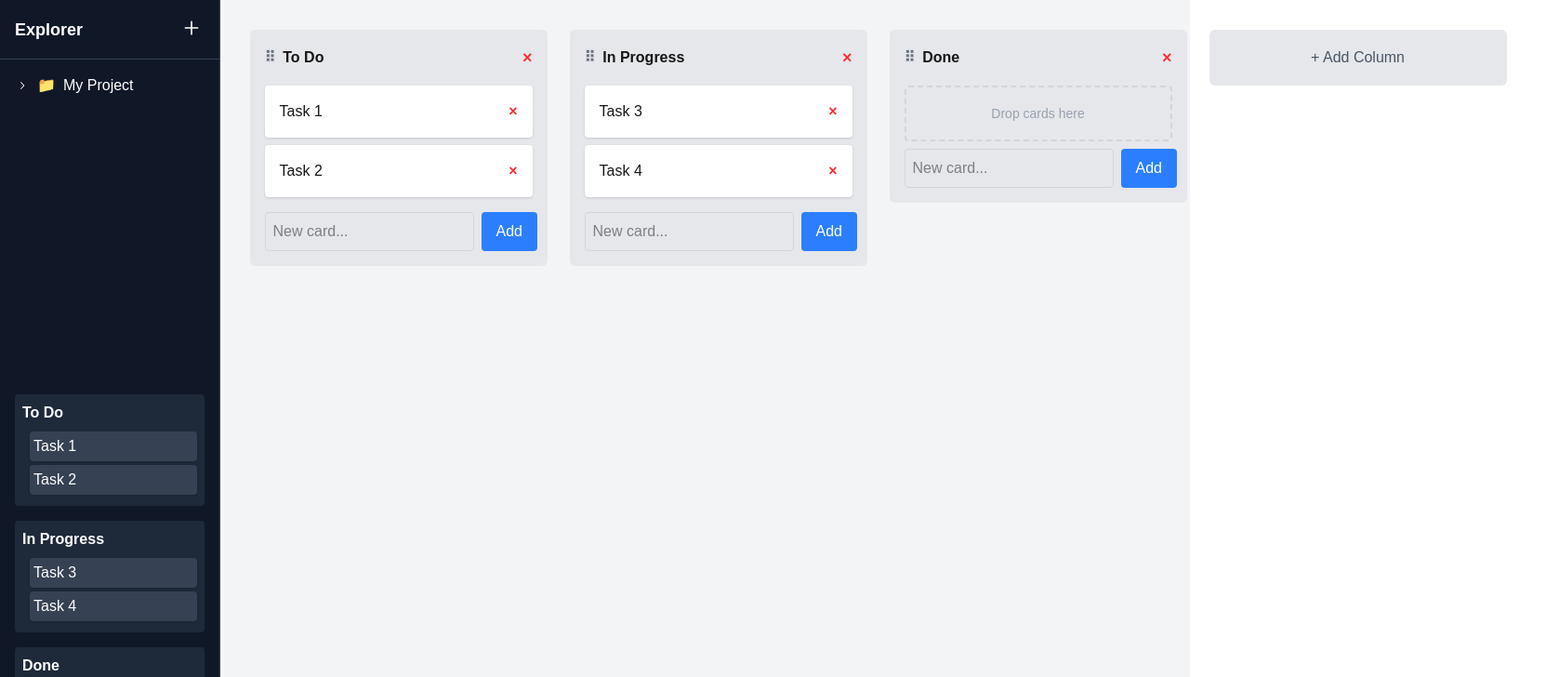
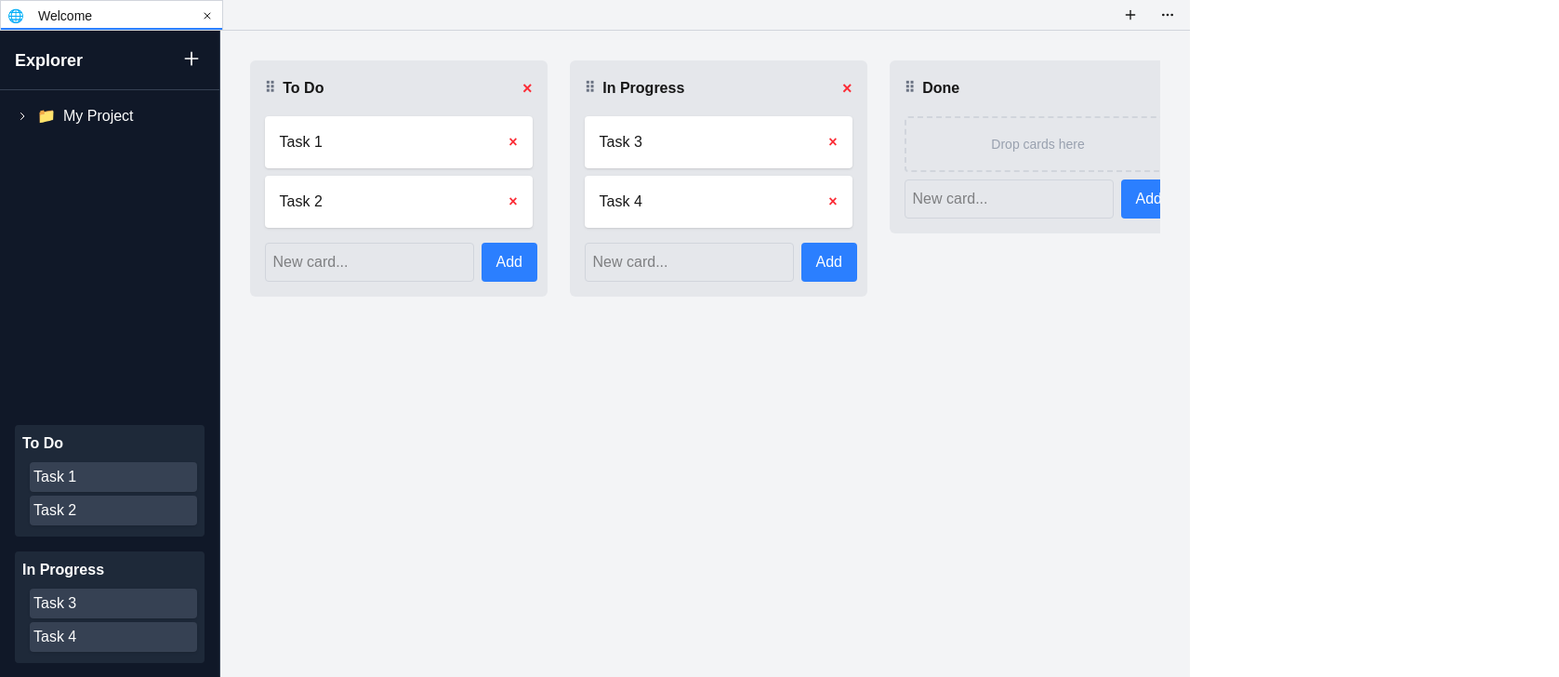
Before and after one commit to Pycoder28311/test-trello-like, a Next.js app: page / in a window 1280 px wide. Shown: the top 728 px of the page at 93% size, 1677 px wide, since content can reach past the window. Built offline with nearby package versions, Linux system fonts and the light colour scheme.

Commit message:
Your commit message

```diff
--- /dev/null
+++ b/src/app/components/tabs/chrome-tabs.tsx
@@ -0,0 +1,276 @@
+// components/ChromeTabs.tsx
+'use client';
+
+import { useState, useRef, useEffect } from 'react';
+import { Plus, X, MoreHorizontal } from 'lucide-react';
+
+interface Tab {
+  id: string;
+  title: string;
+  isActive: boolean;
+  favicon?: string;
+  isNew: boolean; // Flag for new tabs that need naming
+}
+
+const ChromeTabs = () => {
+  const [tabs, setTabs] = useState<Tab[]>([
+    { id: '1', title: 'Welcome', isActive: true, favicon: '🌐', isNew: false }
+  ]);
+  const [isDragging, setIsDragging] = useState(false);
+  const [dragIndex, setDragIndex] = useState<number | null>(null);
+  const inputRefs = useRef<{ [key: string]: HTMLInputElement | null }>({});
+  const tabsContainerRef = useRef<HTMLDivElement>(null);
+
+  // Focus input when a new tab is created
+  useEffect(() => {
+    const newTab = tabs.find(tab => tab.isNew);
+    if (newTab && inputRefs.current[newTab.id]) {
+      inputRefs.current[newTab.id]?.focus();
+      inputRefs.current[newTab.id]?.select();
+    }
+  }, [tabs]);
+
+  // Add new tab with input field
+  const addTab = () => {
+    const newTab: Tab = {
+      id: Date.now().toString(),
+      title: 'New Tab',
+      isActive: true,
+      favicon: '🌐',
+      isNew: true // Mark as new to trigger input focus
+    };
+
+    setTabs(prevTabs =>
+      prevTabs.map(tab => ({ ...tab, isActive: false, isNew: false }))
+        .concat(newTab)
+    );
+  };
+
+  // Handle tab name input
+  const handleNameChange = (tabId: string, value: string) => {
+    setTabs((prevTabs) =>
+      prevTabs.map((tab) =>
+        tab.id === tabId ? { ...tab, title: value } : tab
+      )
+    );
+  };
+
+  // Handle input key events
+  const handleNewTabKeyDown = (tabId: string, e: React.KeyboardEvent<HTMLInputElement>) => {
+    if (e.key === "Enter") {
+      const tabTitle = e.currentTarget.value.trim();
+      if (!tabTitle) return; // don't confirm empty
+
+      setTabs((prevTabs) =>
+        prevTabs.map((tab) =>
+          tab.id === tabId ? { ...tab, title: tabTitle, isNew: false } : tab
+        )
+      );
+    } else if (e.key === "Escape") {
+      setTabs((prevTabs) => prevTabs.filter((tab) => tab.id !== tabId)); // cancel
+    }
+  };
+
+  const handleInputKeyDown = (tabId: string, e: React.KeyboardEvent<HTMLInputElement>) => {
+    if (e.key === "Enter") {
+      // ✅ Confirm rename
+      const newTitle = e.currentTarget.value.trim();
+      if (!newTitle) return;
+
+      setTabs(prevTabs =>
+        prevTabs.map(tab =>
+          tab.id === tabId ? { ...tab, title: newTitle, isNew: false } : tab
+        )
+      );
+
+      e.currentTarget.blur(); // optional: remove focus after confirm
+    }
+    else if (e.key === "Escape") {
+      // ❌ Cancel rename (revert title to last saved)
+      setTabs(prevTabs =>
+        prevTabs.map(tab =>
+          tab.id === tabId ? { ...tab, isNew: false } : tab
+        )
+      );
+
+      e.currentTarget.blur();
+    }
+  };
+
+  // Close tab
+  const closeTab = (tabId: string, e: React.MouseEvent) => {
+    e.stopPropagation();
+
+    setTabs(prevTabs => {
+      const newTabs = prevTabs.filter(tab => tab.id !== tabId);
+
+      if (newTabs.length === 0) {
+        return [{ id: '1', title: 'Welcome', isActive: true, favicon: '🌐', isNew: false }];
+      }
+
+      // If closed tab was active, activate the adjacent tab
+      const closedTab = prevTabs.find(tab => tab.id === tabId);
+      if (closedTab?.isActive) {
+        const closedIndex = prevTabs.findIndex(tab => tab.id === tabId);
+        const newActiveIndex = Math.min(closedIndex, newTabs.length - 1);
+        return newTabs.map((tab, index) => ({
+          ...tab,
+          isActive: index === newActiveIndex,
+          isNew: false
+        }));
+      }
+
+      return newTabs;
+    });
+  };
+
+  // Switch to tab
+  const switchTab = (tabId: string) => {
+    setTabs(prevTabs =>
+      prevTabs.map(tab => ({
+        ...tab,
+        isActive: tab.id === tabId,
+        isNew: false // Remove new flag when switching tabs
+      }))
+    );
+  };
+
+  // Drag and drop functionality
+  const handleDragStart = (index: number) => {
+    setIsDragging(true);
+    setDragIndex(index);
+  };
+
+  const handleDragOver = (e: React.DragEvent, index: number) => {
+    e.preventDefault();
+    if (dragIndex === null || dragIndex === index) return;
+
+    setTabs(prevTabs => {
+      const newTabs = [...prevTabs];
+      const draggedTab = newTabs[dragIndex];
+      newTabs.splice(dragIndex, 1);
+      newTabs.splice(index, 0, draggedTab);
+      setDragIndex(index);
+      return newTabs;
+    });
+  };
+
+  const handleDragEnd = () => {
+    setIsDragging(false);
+    setDragIndex(null);
+  };
+
+  return (
+    <div className="flex items-center bg-gray-100 border-b border-gray-300">
+      {/* Tab Area */}
+      <div
+        ref={tabsContainerRef}
+        className="flex-1 flex items-center overflow-x-auto overflow-y-hidden"
+        style={{ scrollbarWidth: 'thin' }}
+      >
+        {tabs.map((tab, index) => (
+          <div
+            key={tab.id}
+            draggable={!tab.isNew} // Don't allow dragging while naming
+            onDragStart={() => handleDragStart(index)}
+            onDragOver={(e) => handleDragOver(e, index)}
+            onDragEnd={handleDragEnd}
+            onClick={() => !tab.isNew && switchTab(tab.id)}
+            className={`
+              group flex items-center min-w-[120px] max-w-[240px] h-8
+              border border-gray-300 border-b-0 relative
+              ${tab.isActive
+                ? 'bg-white border-gray-300 z-10'
+                : 'bg-gray-200 border-transparent hover:bg-gray-300'
+              }
+              ${tab.isNew ? 'min-w-[200px] z-20' : ''}
+              ${isDragging && dragIndex === index ? 'opacity-50' : ''}
+              transition-all duration-200 ease-in-out
+            `}
+            style={{ marginLeft: index === 0 ? '0' : '-1px' }}
+          >
+            {/* Favicon */}
+            {!tab.isNew && (
+              <div className="ml-2 mr-2 text-sm w-4 h-4 flex items-center justify-center">
+                {tab.favicon}
+              </div>
+            )}
+
+            {/* Tab Title - Input field for new tabs, text for existing */}
+            <div className="flex-1 min-w-0 mx-1">
+              {tab.isNew ? (
+                <input
+                  ref={(el) => {
+                    inputRefs.current[tab.id] = el;
+                  }}
+                  type="text"
+                  className="w-full bg-transparent outline-none text-sm px-1"
+                  placeholder="Enter tab name..."
+                  value={tab.title}
+                  onChange={(e) => handleNameChange(tab.id, e.target.value)}
+                  onKeyDown={(e) => handleNewTabKeyDown(tab.id, e)}
+                  autoFocus
+                />
+              ) : (
+                <input
+                  ref={(el) => {
+                    inputRefs.current[tab.id] = el;
+                  }}
+                  type="text"
+                  className="w-full bg-transparent outline-none text-sm px-1"
+                  value={tab.title}
+                  onChange={(e) => handleNameChange(tab.id, e.target.value)}
+                  onKeyDown={(e) => handleInputKeyDown(tab.id, e)}
+                  onFocus={(e) => e.target.select()} // 👈 only for rename
+                />
+              )}
+            </div>
+
+            {/* Close Button - Show for all tabs except when naming new tabs */}
+            {(!tab.isNew || tabs.length > 1) && (
+              <button
+                onClick={(e) => closeTab(tab.id, e)}
+                className={`
+                  w-4 h-4 rounded-full flex items-center justify-center
+                  mr-2 opacity-0 group-hover:opacity-100
+                  hover:bg-gray-400 hover:text-white
+                  ${tab.isActive ? 'opacity-100' : ''}
+                  ${tab.isNew ? 'opacity-100' : ''}
+                  transition-opacity duration-200
+                `}
+              >
+                <X size={12} />
+              </button>
+            )}
+
+            {/* Active Tab Indicator */}
+            {tab.isActive && !tab.isNew && (
+              <div className="absolute bottom-0 left-0 right-0 h-0.5 bg-blue-500" />
+            )}
+
+            {/* Loading indicator for new tabs */}
+            {tab.isNew && (
+              <div className="absolute bottom-0 left-0 right-0 h-0.5 bg-blue-400 animate-pulse" />
+            )}
+          </div>
+        ))}
+      </div>
+
+      {/* Add Tab Button */}
+      <button
+        onClick={addTab}
+        className="w-8 h-8 flex items-center justify-center hover:bg-gray-300 mx-2 rounded flex-shrink-0"
+        title="Add new tab"
+      >
+        <Plus size={16} />
+      </button>
+
+      {/* Overflow Menu */}
+      <button className="w-8 h-8 flex items-center justify-center hover:bg-gray-300 mr-2 rounded flex-shrink-0">
+        <MoreHorizontal size={16} />
+      </button>
+    </div>
+  );
+};
+
+export default ChromeTabs;
--- a/src/app/components/trello-boards.tsx
+++ b/src/app/components/trello-boards.tsx
@@ -15,9 +15,7 @@ interface Column {
 
 interface TrelloBoardsProps {
   columns: Column[];
-  setColumns: React.Dispatch<React.SetStateAction<Column[]>>;
   newCardTexts: Record<string, string>; // columnId -> input value
-  setNewCardTexts: React.Dispatch<React.SetStateAction<Record<string, string>>>;
   newColumnTitle: string;
   setNewColumnTitle: React.Dispatch<React.SetStateAction<string>>;
   isAddingColumn: boolean;
@@ -33,9 +31,7 @@ interface TrelloBoardsProps {
 // Correctly typed component
 const TrelloBoards: React.FC<TrelloBoardsProps> = ({
   columns,
-  setColumns,
   newCardTexts,
-  setNewCardTexts,
   newColumnTitle,
   setNewColumnTitle,
   isAddingColumn,
@@ -49,7 +45,7 @@ const TrelloBoards: React.FC<TrelloBoardsProps> = ({
 }) => {
 
   return (
-    <div className="p-8">
+    <div className="p-8 overflow-x-auto">
       <DragDropContext onDragEnd={handleDragEnd}>
         <Droppable droppableId="columns" direction="horizontal" type="COLUMN">
           {(provided) => (
--- a/src/app/page.tsx
+++ b/src/app/page.tsx
@@ -6,6 +6,7 @@ import FileExplorerSidebar from './components/file-explorer/file-explorer-sideba
 import { FileItem } from './components/types/file-explorer';
 import TrelloBoards from './components/trello-boards';
 import { DropResult } from "@hello-pangea/dnd";
+import ChromeTabs from './components/tabs/chrome-tabs';
 
 const initialColumns = [
   {
@@ -77,10 +78,8 @@ const simpleData: FileItem[] = [
 
 export default function SimplePage() {
   const [fileData, setFileData] = useState<FileItem[]>(simpleData);
-  const [selectedFile, setSelectedFile] = useState<FileItem | null>(null);
 
   const handleFileSelect = (file: FileItem) => {
-    setSelectedFile(file);
     console.log('Selected file:', file);
   };
 
@@ -185,7 +184,9 @@ export default function SimplePage() {
   };
 
   return (
-    <div className="flex h-full bg-gray-100">
+    <div>
+      <ChromeTabs />
+      <div className="flex h-full bg-gray-100 overflow-x-hidden">
         <FileExplorerSidebar
           data={fileData}
           onUpdate={setFileData}
@@ -195,9 +196,7 @@ export default function SimplePage() {
 
         <TrelloBoards
           columns={columns}
-        setColumns={setColumns}
           newCardTexts={newCardTexts}
-        setNewCardTexts={setNewCardTexts}
           newColumnTitle={newColumnTitle}
           setNewColumnTitle={setNewColumnTitle}
           isAddingColumn={isAddingColumn}
@@ -210,5 +209,6 @@ export default function SimplePage() {
           deleteColumn={deleteColumn}
         />
       </div>
+    </div>
   );
 }
```
Lines whose indentation alone changed are shown as unchanged.
